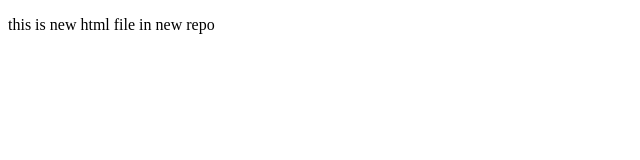
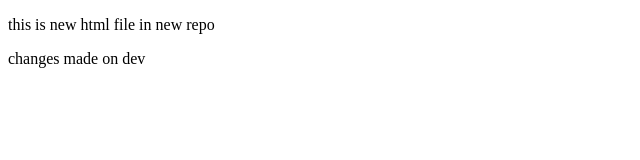
Before and after one commit to venom2k2/new-repo-local, a plain HTML site: page index.html in a window 1280 px wide. Shown: the whole page, without its empty margins (0-640 px from the left). Drawn offline with Linux system fonts and the light colour scheme.

Commit message:
added para

```diff
--- a/index.html
+++ b/index.html
@@ -7,5 +7,6 @@
 </head>
 <body>
     <p> this is new html file in new repo</p>
+    <p>changes made on dev</p>
 </body>
 </html>
```
